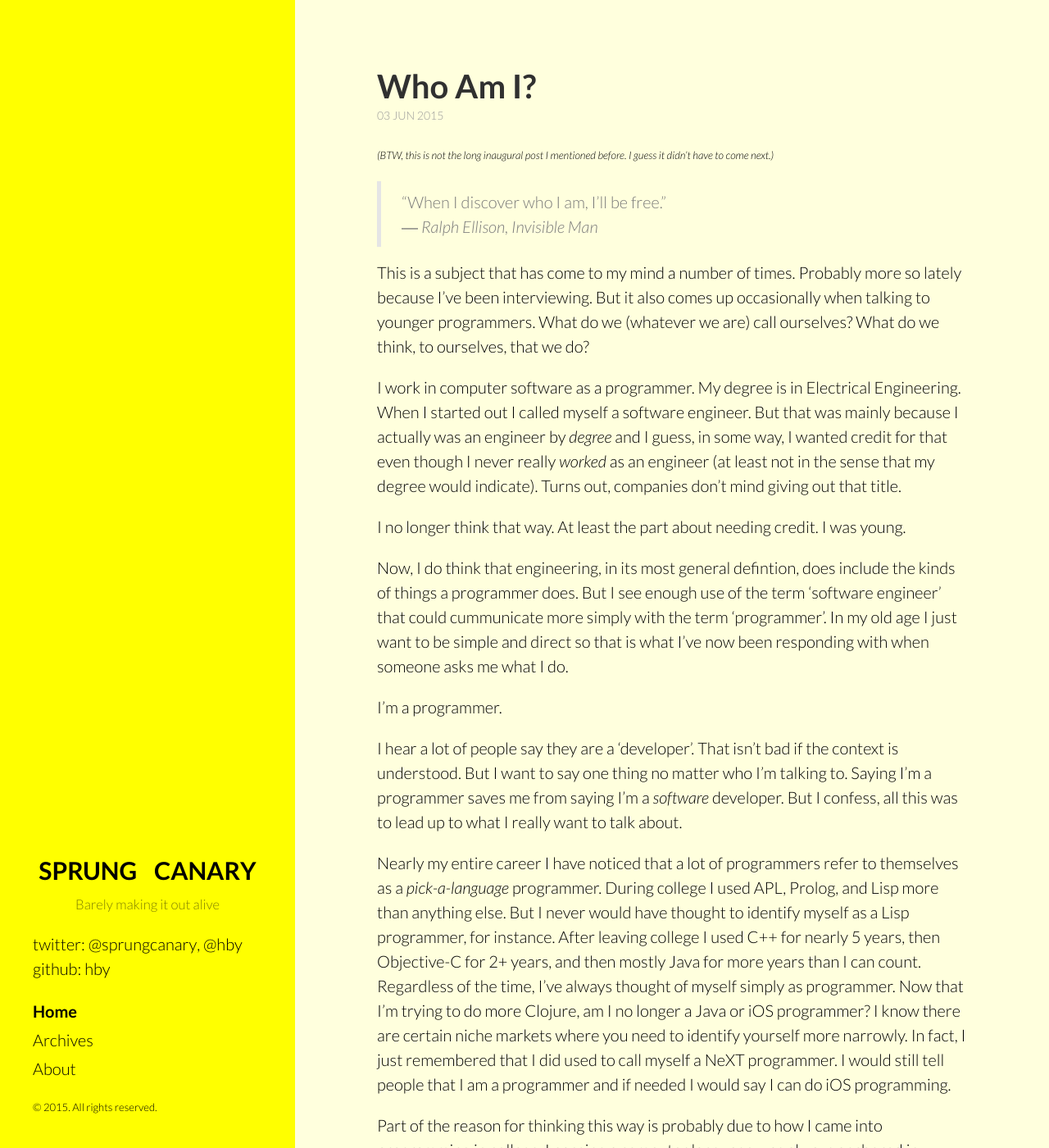
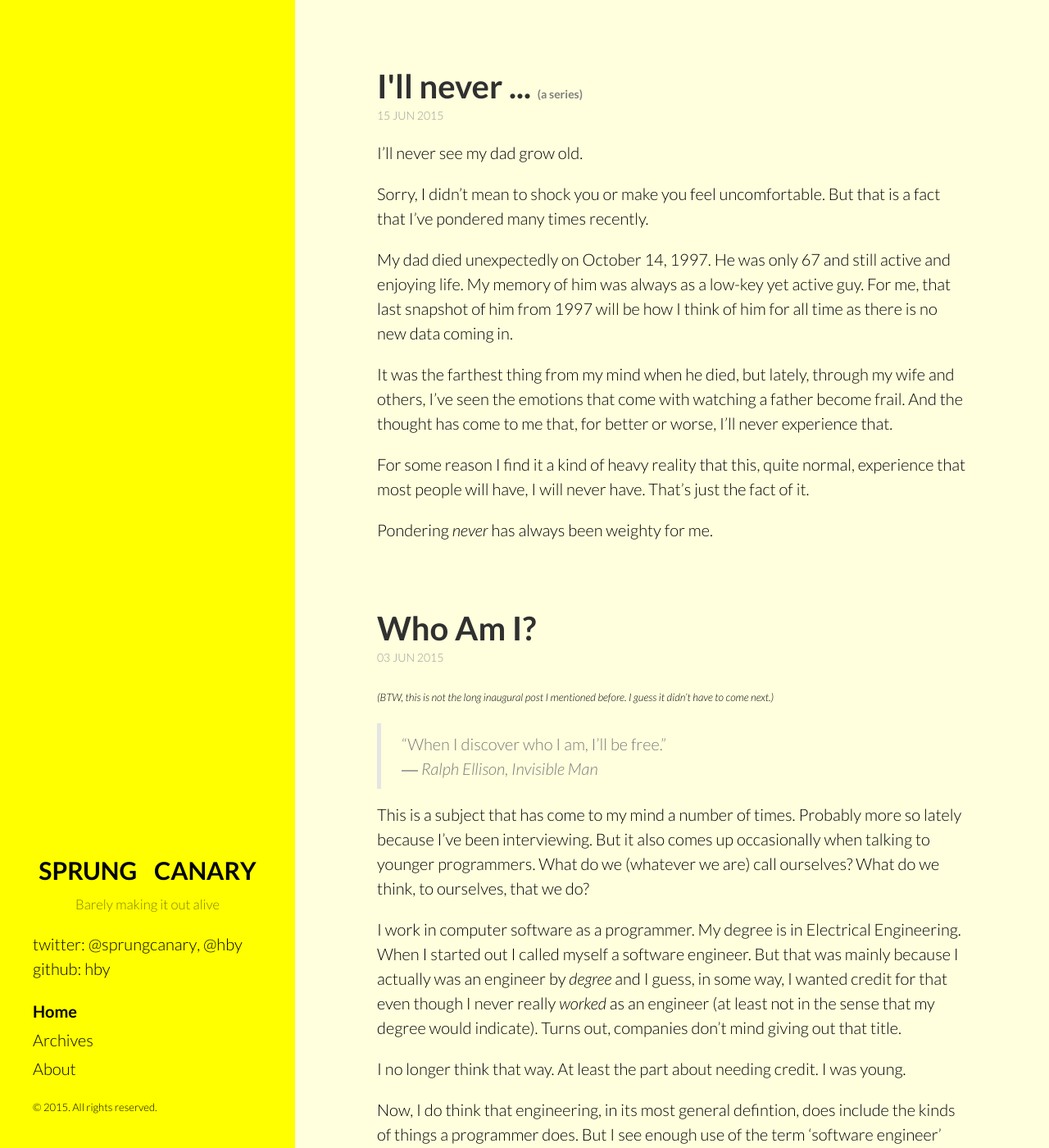
Before and after one commit to hby/hby.github.io, a Jekyll site: the page built from index.html, in a window 1280 px wide and 1400 px high. Shown: the whole window at 82% size. Built offline with Jekyll 4.4.1, drawn with Linux system fonts in a browser that asks for light colours; Markdown is read by kramdown in place of the engine named in the settings; the list of posts is cut into pages by our own code.

Commit message:
Enabled series posts. First of the "I'll never" series.

```diff
--- a/_includes/head.html
+++ b/_includes/head.html
@@ -16,7 +16,7 @@
         {{ site.title }} &middot; {{ site.tagline }}
       {% endif %}
     {% else %}
-      {{ page.title }} &middot; {{ site.title }}
+      {{ page.title }}{% if page.series_num %} #{{page.series_num}}{% endif %} &middot; {{ site.title }}
     {% endif %}
   </title>
 
--- a/_layouts/post.html
+++ b/_layouts/post.html
@@ -3,7 +3,7 @@ layout: default
 ---
 
 <div class="post">
-  <h1 class="post-title">{{ page.title }}</h1>
+  <h1 class="post-title">{{ page.title }}{% if page.series %} <span class="series-label"> (a series)</span>{% endif %}</h1>
   <span class="post-date">{{ page.date | date_to_string }}</span>
   {{ content }}
 </div>
@@ -17,7 +17,7 @@ layout: default
       <li>
         <h3>
           <a href="{{ post.url }}">
-            {{ post.title }}
+            {{ post.title }}{% if post.series_num %} #{{post.series_num}}{% endif %}
             <small>{{ post.date | date_to_string }}</small>
           </a>
         </h3>
--- /dev/null
+++ b/_posts/2015-06-15-ill-never-1.md
@@ -0,0 +1,19 @@
+---
+layout: post
+title: "I'll never ..."
+series: true
+series_num: 1
+comments: true
+---
+
+I'll never see my dad grow old.
+
+Sorry, I didn't mean to shock you or make you feel uncomfortable. But that is a fact that I've pondered many times recently.
+
+My dad died unexpectedly on October 14, 1997. He was only 67 and still active and enjoying life. My memory of him was always as a low-key yet active guy. For me, that last snapshot of him from 1997 will be how I think of him for all time as there is no new data coming in.
+
+It was the farthest thing from my mind when he died, but lately, through my wife and others, I've seen the emotions that come with watching a father become frail. And the thought has come to me that, for better or worse, I'll never experience that.
+
+For some reason I find it a kind of heavy reality that this, quite normal, experience that most people will have, I will never have. That's just the fact of it.
+
+Pondering _never_ has always been weighty for me.
--- a/archives.html
+++ b/archives.html
@@ -18,7 +18,7 @@ weight: 1
     <ul class="past">
         {% endif %}
         {% endunless %}
-        <li><time>{{ post.date | date:"%d %b" }}</time> <a href="{{ post.url }}">{{ post.title }}</a></li>
+        <li><time>{{ post.date | date:"%d %b" }}</time> <a href="{{ post.url }}">{{ post.title }}{% if post.series_num %} #{{post.series_num}}{% endif %}</a></li>
         {% endfor %}
     </ul>
 </section>
--- a/index.html
+++ b/index.html
@@ -8,7 +8,7 @@ title: Home
   <div class="post">
     <h1 class="post-title">
       <a href="{{ post.url }}">
-        {{ post.title }}
+        {{ post.title }}{% if post.series %} <span class="series-label"> (a series)</span>{% endif %}
       </a>
     </h1>
 
--- a/public/css/poole.css
+++ b/public/css/poole.css
@@ -369,6 +369,13 @@ tbody tr:nth-child(odd) th {
   text-transform: uppercase;
 }
 
+.series-label {
+  margin-top: -.5rem;
+  margin-bottom: .5rem;
+  color: #7f7f7f;
+  font-size: 14px;
+}
+
 /* Related posts */
 .related {
   padding-top: 2rem;
```
Also changed, not shown: _drafts/ill-never-2.md (added, +9 -0 lines), _drafts/ill-never-3.md (added, +9 -0 lines), _drafts/why-im-working-on-pakyow-1.md (added, +8 -0 lines), _drafts/why-im-working-on-pakyow-2.md (renamed from _drafts/why-im-working-on-pakyow.md, +2 -2 lines).
